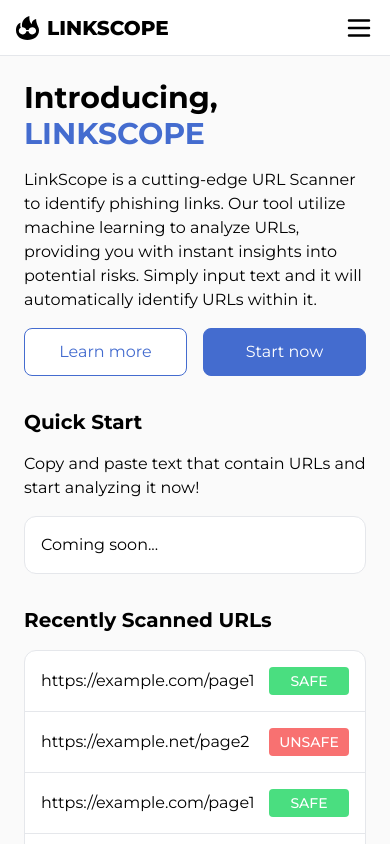
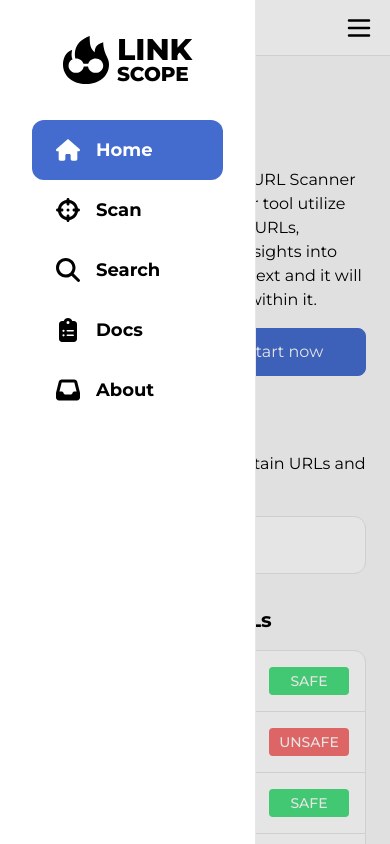
Before and after one commit to Senior-Synergy/linkscope-front, a Next.js app: page / in a window 390 px wide. Both pictures are taken after a click on the button 359 px from the left and 27 px from the top of the page. Shown: the top 844 px of the page. Built offline with nearby package versions, Linux system fonts and the light colour scheme.

Commit message:
Fix unusual navbar behavior
- Now navbar can collapse properly in different screen size

```diff
--- a/src/components/common/Navbar.tsx
+++ b/src/components/common/Navbar.tsx
@@ -43,8 +43,7 @@ function Navbar() {
     },
   ];
 
-  const [isCollapsed, setIsCollapsed] = useState(false);
-  const [isNarrow, setIsNarrow] = useState(false);
+  const [isCollapsed, setIsCollapsed] = useState(true);
   const navbarRef = useRef<HTMLDivElement>(null);
 
   const toggleCollapse = () => {
@@ -53,20 +52,13 @@ function Navbar() {
 
   useEffect(() => {
     const handleResize = () => {
-      // Expand the navbar if window width is greater than a certain threshold
       if (window.innerWidth > 768) {
-        setIsNarrow(false);
         setIsCollapsed(false);
       } else {
-        setIsNarrow(true);
         setIsCollapsed(true);
       }
     };
-
-    // Add event listener
     window.addEventListener("resize", handleResize);
-
-    // Remove event listener on component unmount
     return () => {
       window.removeEventListener("resize", handleResize);
     };
@@ -92,13 +84,12 @@ function Navbar() {
 
       <div
         onClick={toggleCollapse}
-        className={`fixed inset-0 z-10
+        className={`fixed inset-0 z-10 md:hidden
                   bg-black
                   ${
-                    !isNarrow || isCollapsed
-                      ? "opacity-0 pointer-events-none"
-                      : "opacity-10"
+                    isCollapsed ? "opacity-0 pointer-events-none" : "opacity-10"
                   }
+                  md:opacity-0 md:pointer-events-none
                   transform duration-500 ease-in-out
                   transition-all`}
       />
@@ -112,6 +103,7 @@ function Navbar() {
                       ? "-translate-x-full opacity-0"
                       : "translate-x-0 opacity-100"
                   }
+                  md:translate-x-0 md:opacity-100
                   transform duration-500 ease-in-out
                   transition-all`}
       >
```
